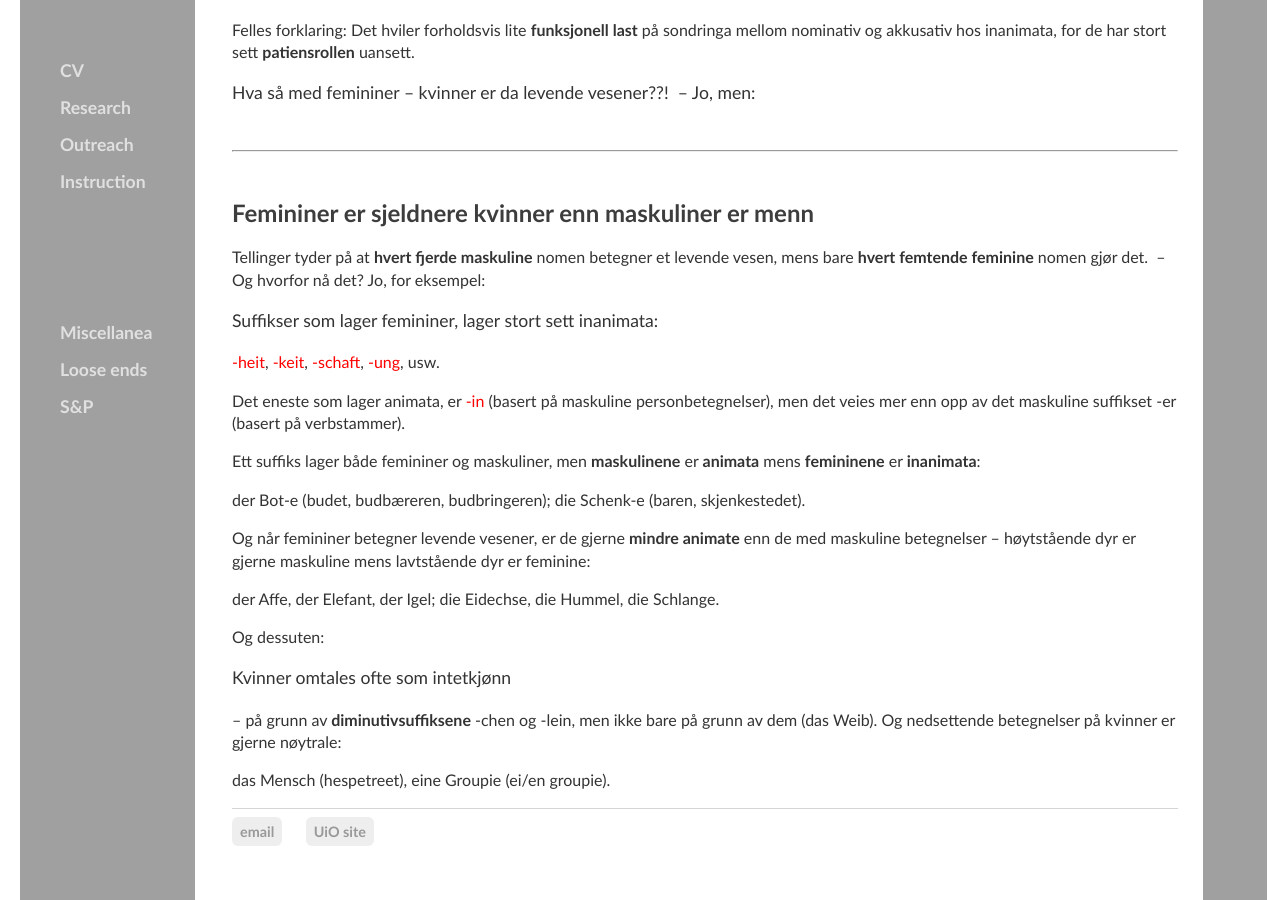
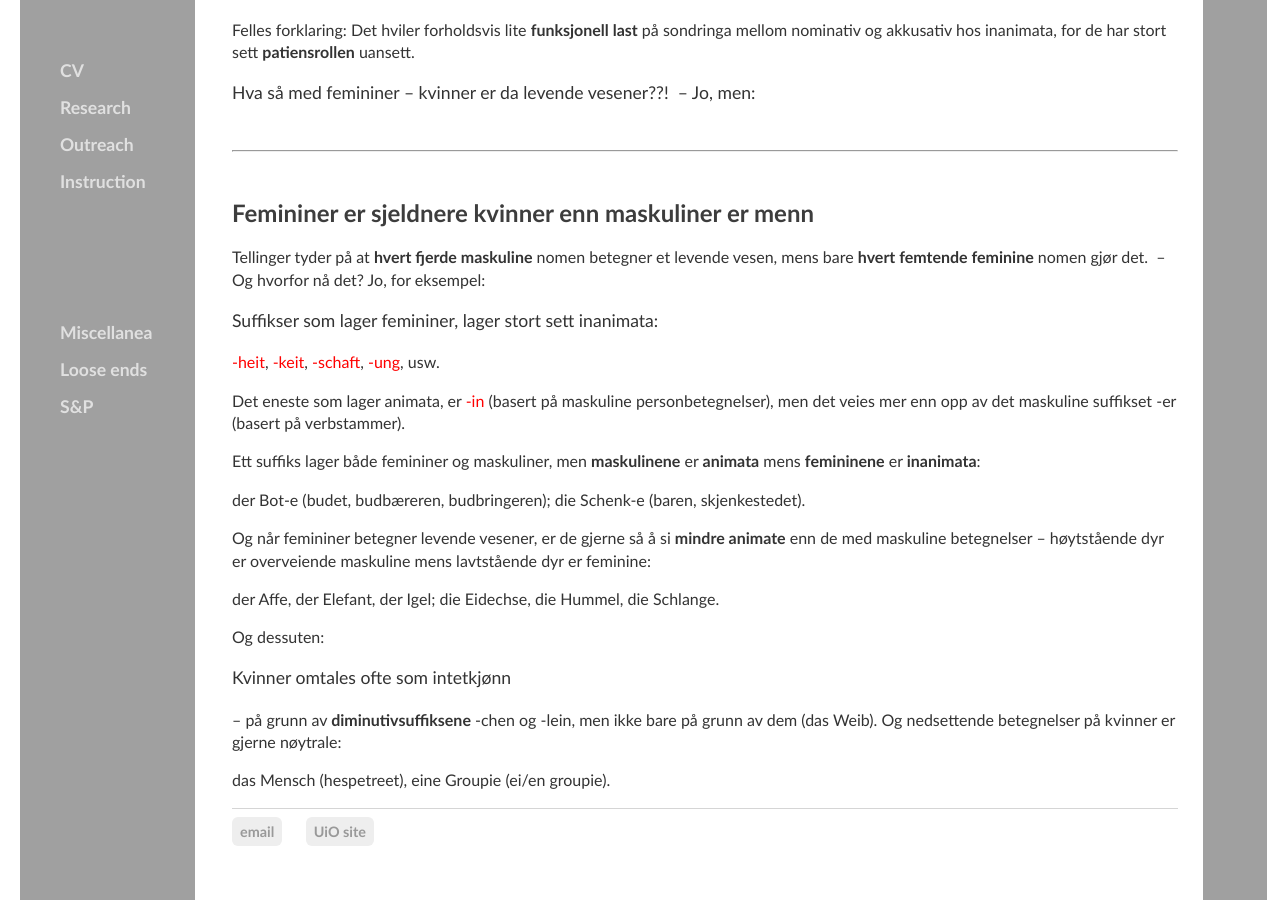
Before and after one commit to kjelljs/kjelljs.github.io, a Jekyll site: the page built from dissemination/kasus.html, in a window 1280 px wide and 900 px high, scrolled down 2178 px. Built offline with Jekyll 4.4.1, drawn with Linux system fonts in a browser that asks for light colours.

Commit message:
Update kasus.html

```diff
--- a/dissemination/kasus.html
+++ b/dissemination/kasus.html
@@ -145,7 +145,7 @@ figcaption {
 <p>Ett suffiks lager både femininer og maskuliner, men <b>maskulinene</b> er <b>animata</b> mens <b>femininene</b> er <b>inanimata</b>:</p>
 <p>der Bot-e (budet, budbæreren, budbringeren);
 	die Schenk-e (baren, skjenkestedet).</p>
-<p>Og når femininer betegner levende vesener, er de gjerne <b>mindre animate</b> enn de med maskuline betegnelser – høytstående dyr er gjerne maskuline mens lavtstående dyr er feminine:</p>
+<p>Og når femininer betegner levende vesener, er de gjerne så å si <b>mindre animate</b> enn de med maskuline betegnelser – høytstående dyr er overveiende maskuline mens lavtstående dyr er feminine:</p>
 <p>der Affe, der Elefant, der Igel; die Eidechse, die Hummel, die Schlange.</p>
 <p>Og dessuten:</p>
 <div class="ingress"><p>Kvinner omtales ofte som intetkjønn</p></div>
```
